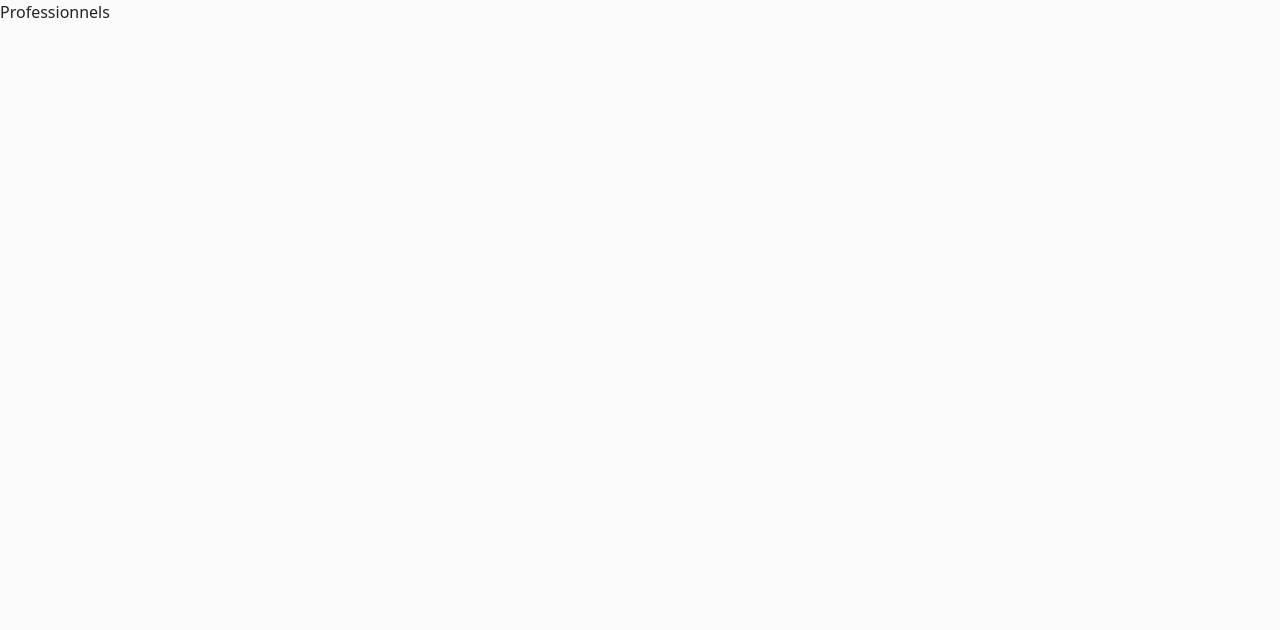
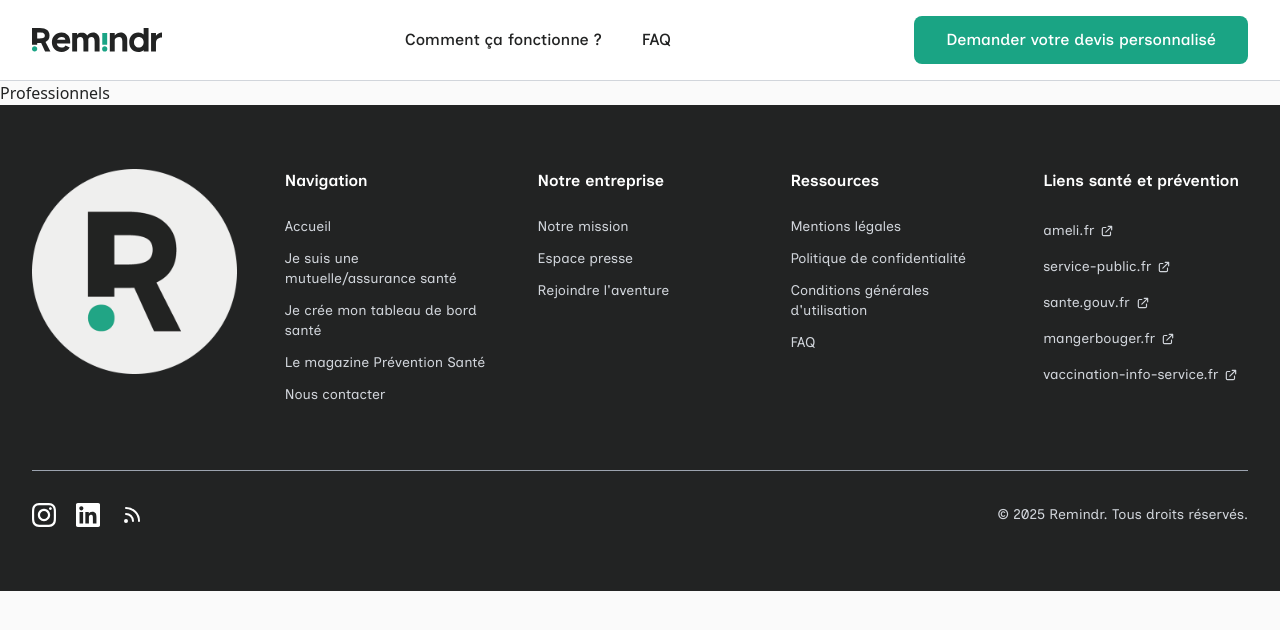
Before and after one commit to Remindr-pro/RemindR-app-V2, a Next.js app in the folder frontend/: page /professionnels in a window 1280 px wide. Shown: the top 630 px of the page. Built offline with nearby package versions, Linux system fonts and the light colour scheme.

Commit message:
fix(landing): update layout by using footer and navbar component

```diff
--- a/frontend/src/app/(landing)/layout.tsx
+++ b/frontend/src/app/(landing)/layout.tsx
@@ -1,7 +1,16 @@
+import Navbar from "../components/Navbar";
+import Footer from "../components/Footer";
+
 export default function LandingLayout({
   children,
 }: {
   children: React.ReactNode;
 }) {
-  return <>{children}</>;
+  return (
+    <>
+      <Navbar />
+      {children}
+      <Footer />
+    </>
+  );
 }
```
